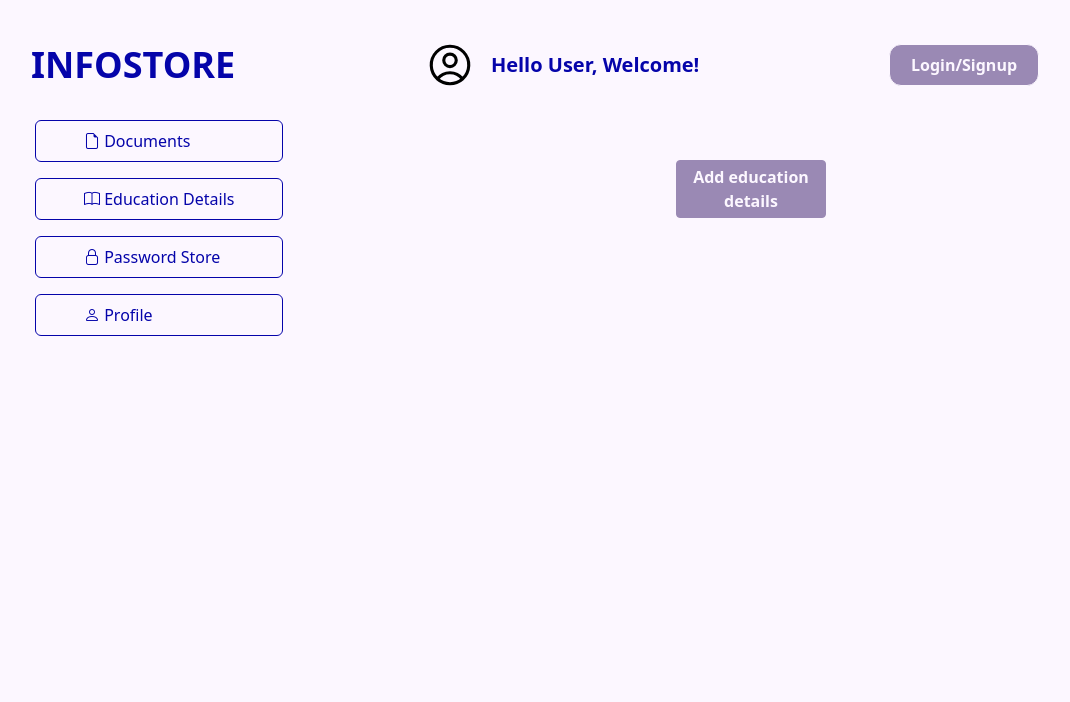
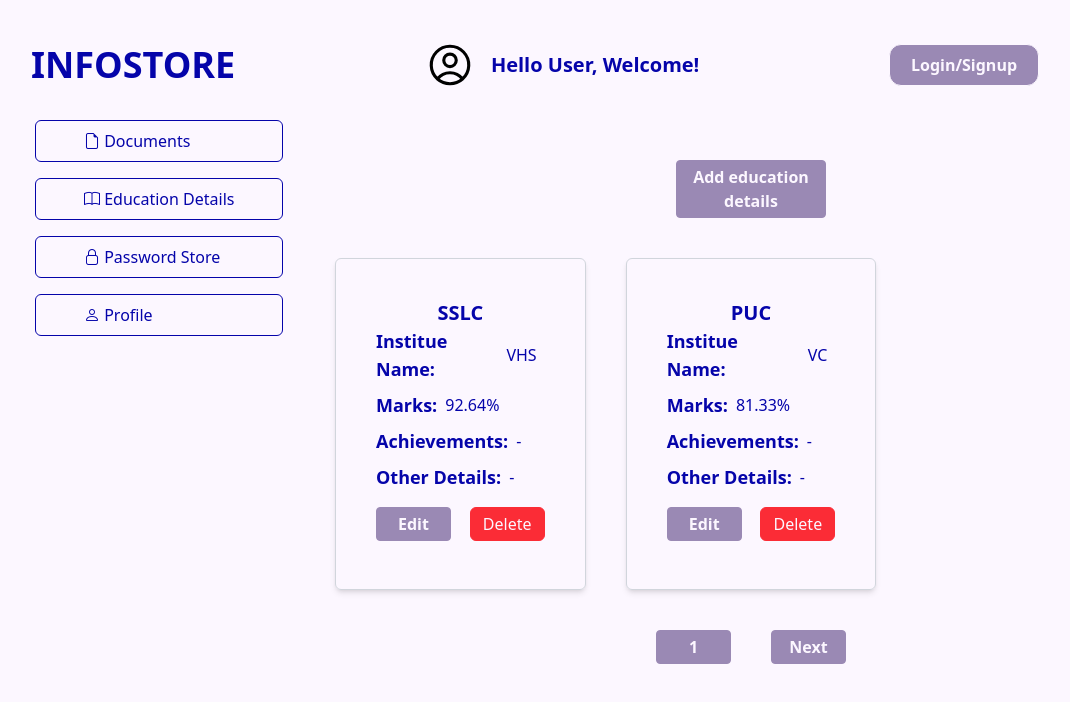
Before and after one commit to devi5040/infostore_MERN, a React (Vite) app in the folder infostore-frontend/: page / in a window 1280 px wide. Shown: the top 702 px of the page, without its empty margins (105-1175 px from the left). Built offline with nearby package versions, Linux system fonts and the light colour scheme.

Commit message:
added education card

```diff
--- /dev/null
+++ b/infostore-frontend/src/components/ItemCard/EducationCard.jsx
@@ -0,0 +1,37 @@
+import React from 'react'
+import Button from '../Button/Button';
+
+function EducationCard( { education } ) {
+    console.log( education );
+
+    return (
+        <div className='border border-gray-300 shadow-md rounded-md p-10 text-secondary'>
+            <h2 className='text-center font-bold text-xl'>{ education.education }</h2>
+            <div className='flex flex-col space-y-2'>
+                <div className='flex items-center'>
+                    <h3 className='text-lg font-semibold'>Institue Name:</h3>
+                    <p className=' mx-2'>{ education.institute }</p>
+                </div>
+                <div className='flex items-center'>
+                    <h3 className='text-lg font-semibold'>Marks:</h3>
+                    <p className='mx-2'>{ education.marks }%</p>
+                </div>
+                <div className='flex items-center'>
+                    <h3 className='text-lg font-semibold'>Achievements:</h3>
+                    <p className='mx-2'>{ education.achievements }</p>
+                </div>
+                <div className='flex items-center'>
+                    <h3 className='text-lg font-semibold'>Other Details:</h3>
+                    <p className='mx-2'>{ education.otherDetails }</p>
+                </div>
+                <div className='flex justify-between'>
+                    <Button>Edit</Button>
+                    <button className='bg-red-500 text-primary w-[75px] py-1 rounded-md my-2 cursor-pointer border border-red-500 hover:bg-primary hover:text-red-500 duration-300'>Delete</button>
+                </div>
+            </div>
+
+        </div>
+    )
+}
+
+export default EducationCard
--- a/infostore-frontend/src/pages/Education.jsx
+++ b/infostore-frontend/src/pages/Education.jsx
@@ -1,6 +1,9 @@
 import React, { Fragment, useState } from 'react'
 import EducationAdd from '../components/education/EducationAdd';
 import AddItemButton from '../components/Button/AddItemButton';
+import ItemCard from '../components/ItemCard/ItemCard';
+import EducationCard from '../components/ItemCard/EducationCard';
+import Paginator from '../components/Paginator/Paginator';
 
 let TOTAL_EDUCATION_DETAILS = 0;
 const TOTAL_ITEMS_PER_PAGE = 3;
@@ -8,6 +11,32 @@ const TOTAL_ITEMS_PER_PAGE = 3;
 function Education() {
     const [isEditing, setIsEditing] = useState( false );
     const [isAdding, setIsAdding] = useState( false );
+    const [currentPage, setCurrentPage] = useState( 1 );
+
+    const education_details = [
+        {
+            _id: '67b336d16b70f93ef35d8b5e',
+            education: 'SSLC',
+            institute: 'VHS',
+            marks: '92.64',
+            achievements: '-',
+            otherDetails: '-',
+            userId: '679a64dcb2440f3edcfc21fe',
+            __v: 0,
+        },
+        {
+            _id: '67b336e16b70f93ef35d8b61',
+            education: 'PUC',
+            institute: 'VC',
+            marks: '81.33',
+            achievements: '-',
+            otherDetails: '-',
+            userId: '679a64dcb2440f3edcfc21fe',
+            __v: 0,
+        },
+    ];
+
+    TOTAL_EDUCATION_DETAILS = 7;
 
     const educationAddHandler = () => {
         setIsAdding( true );
@@ -21,6 +50,11 @@ function Education() {
         <Fragment>
             { isAdding && <EducationAdd closeModalHandler={ educationAddCloseModal } /> }
             <AddItemButton btnCaption='Add education details' isEditing={ educationAddHandler } />
+            <Paginator currentPage={ currentPage } onChangePage={ setCurrentPage } lastPage={ Math.ceil( TOTAL_EDUCATION_DETAILS / TOTAL_ITEMS_PER_PAGE ) }>
+                { education_details.map( ( education ) => {
+                    return <EducationCard education={ education } key={ education._id } />
+                } ) }
+            </Paginator>
         </Fragment>
     )
 }
```
